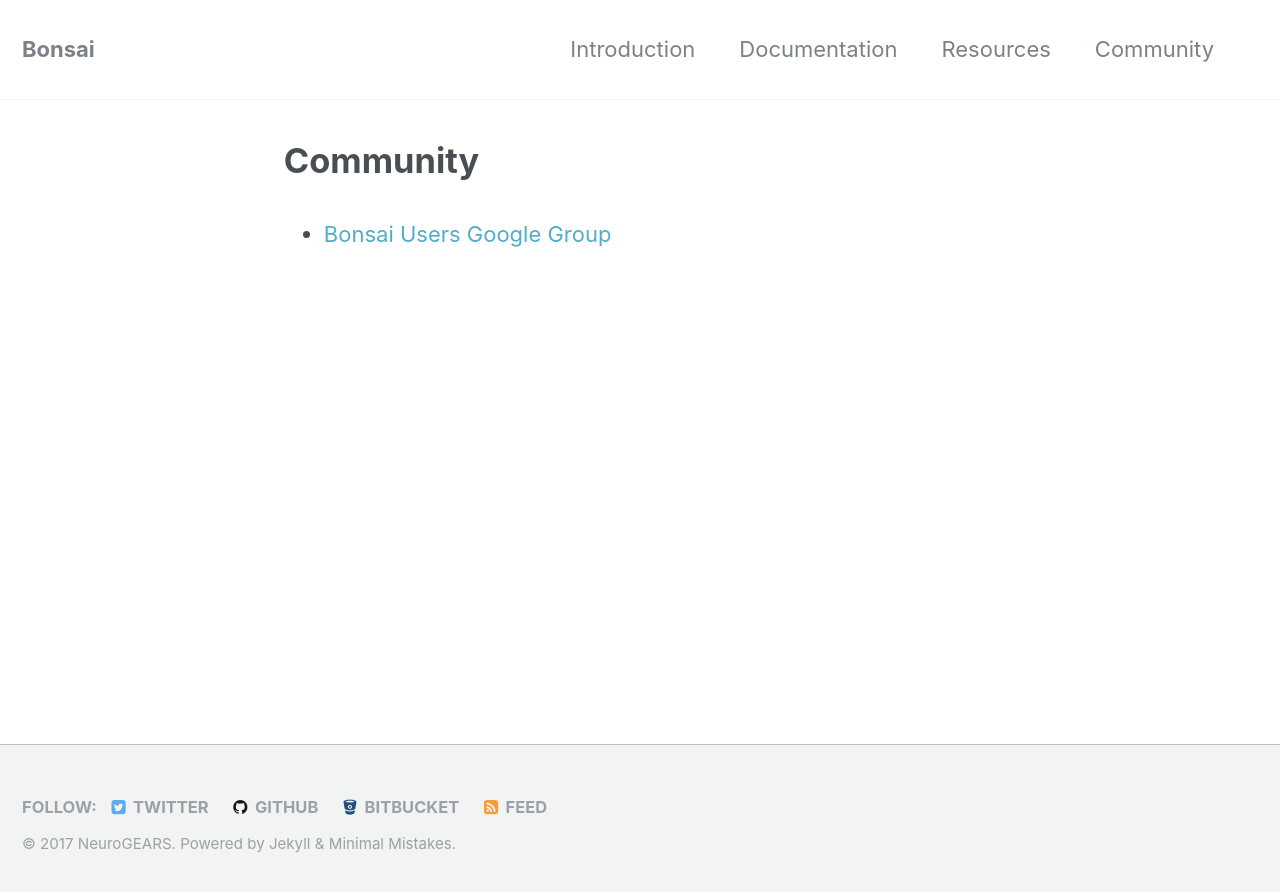
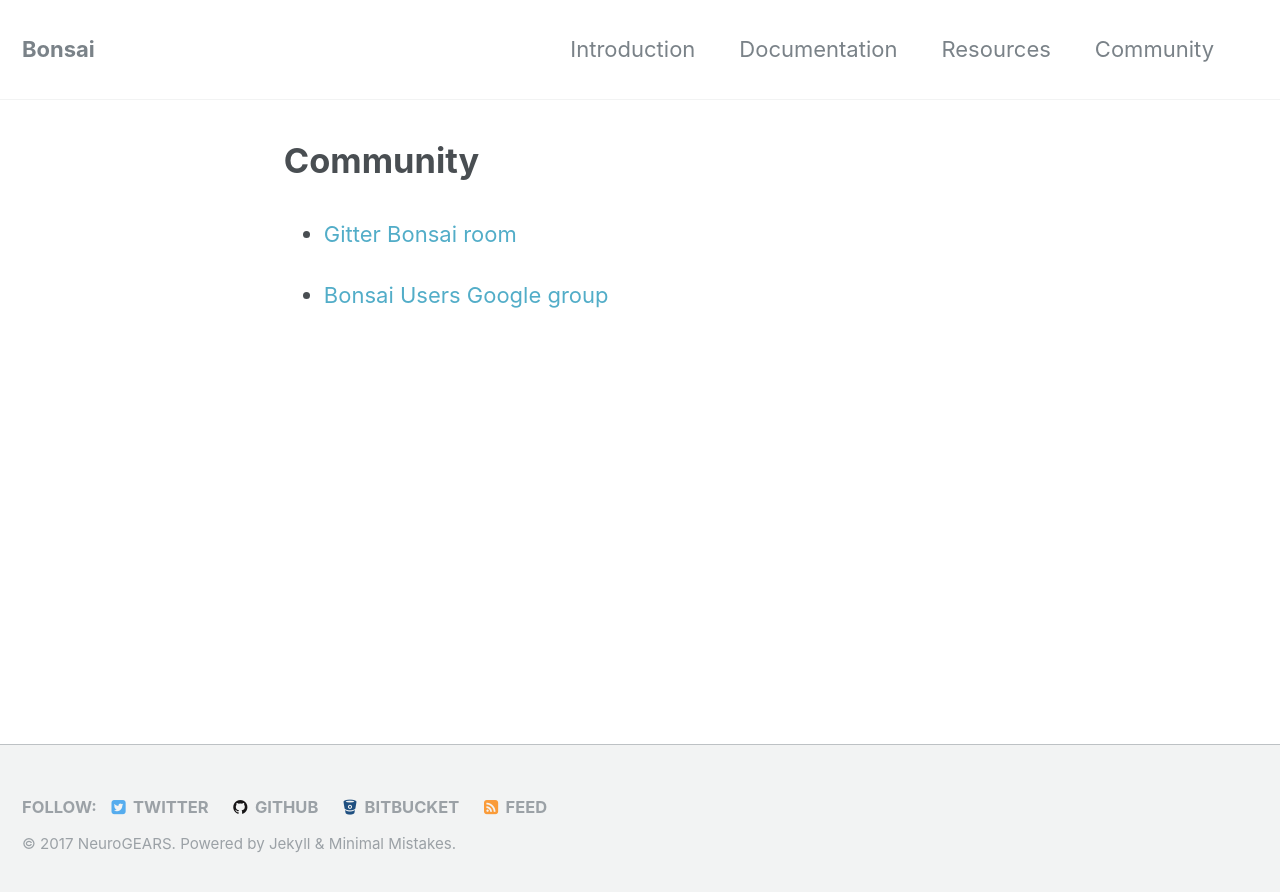
Before and after one commit to bonsai-rx/bonsai-rx.github.io, a Jekyll site: the page built from _pages/community.md, in a window 1280 px wide. Shown: the top 892 px of the page. Built offline with Jekyll 4.4.1, drawn with Linux system fonts in a browser that asks for light colours.

Commit message:
Added link to gitter room

```diff
--- a/_pages/community.md
+++ b/_pages/community.md
@@ -5,4 +5,6 @@ permalink: /community/
 author_profile: false
 ---
 
- * [Bonsai Users Google Group](https://groups.google.com/forum/#!forum/bonsai-users){:target="_blank"}
+ * [Gitter Bonsai room](https://gitter.im/bonsai-rx/Lobby){:target="_blank"}
+
+ * [Bonsai Users Google group](https://groups.google.com/forum/#!forum/bonsai-users){:target="_blank"}
```
